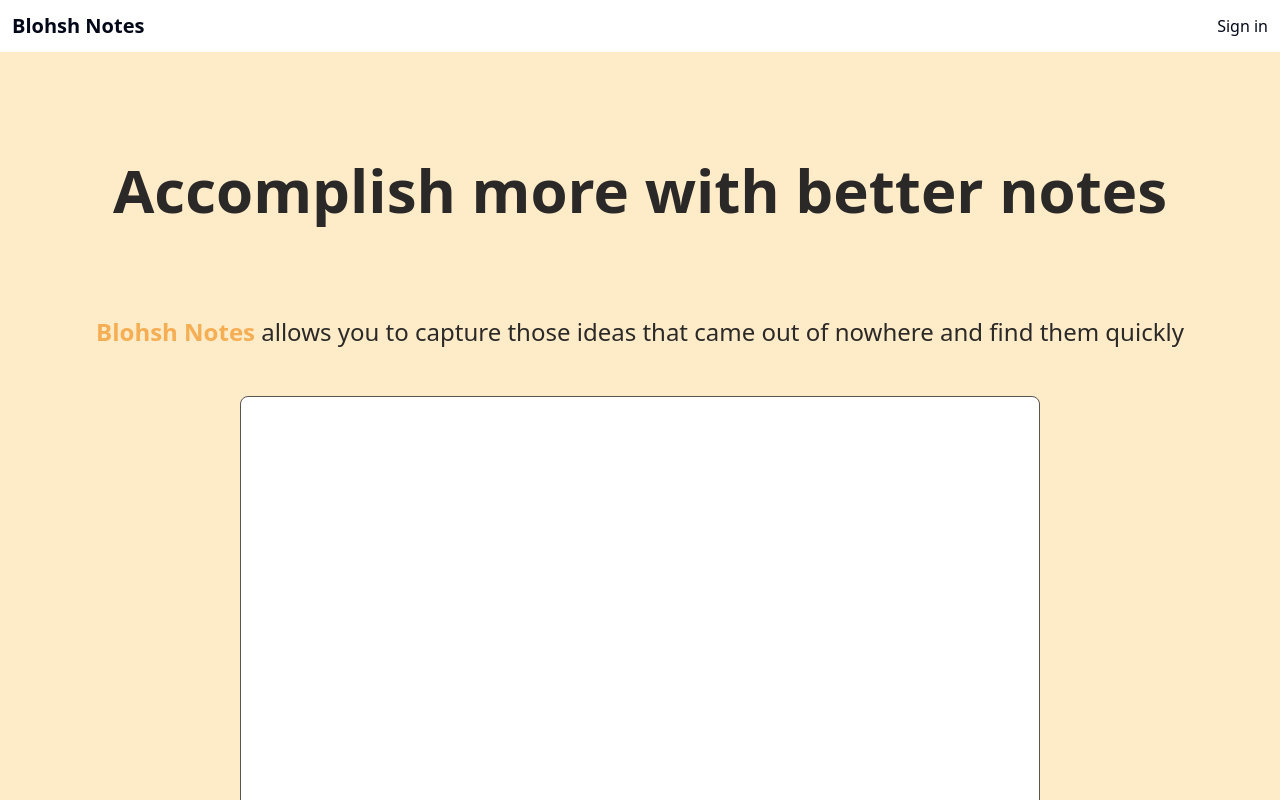
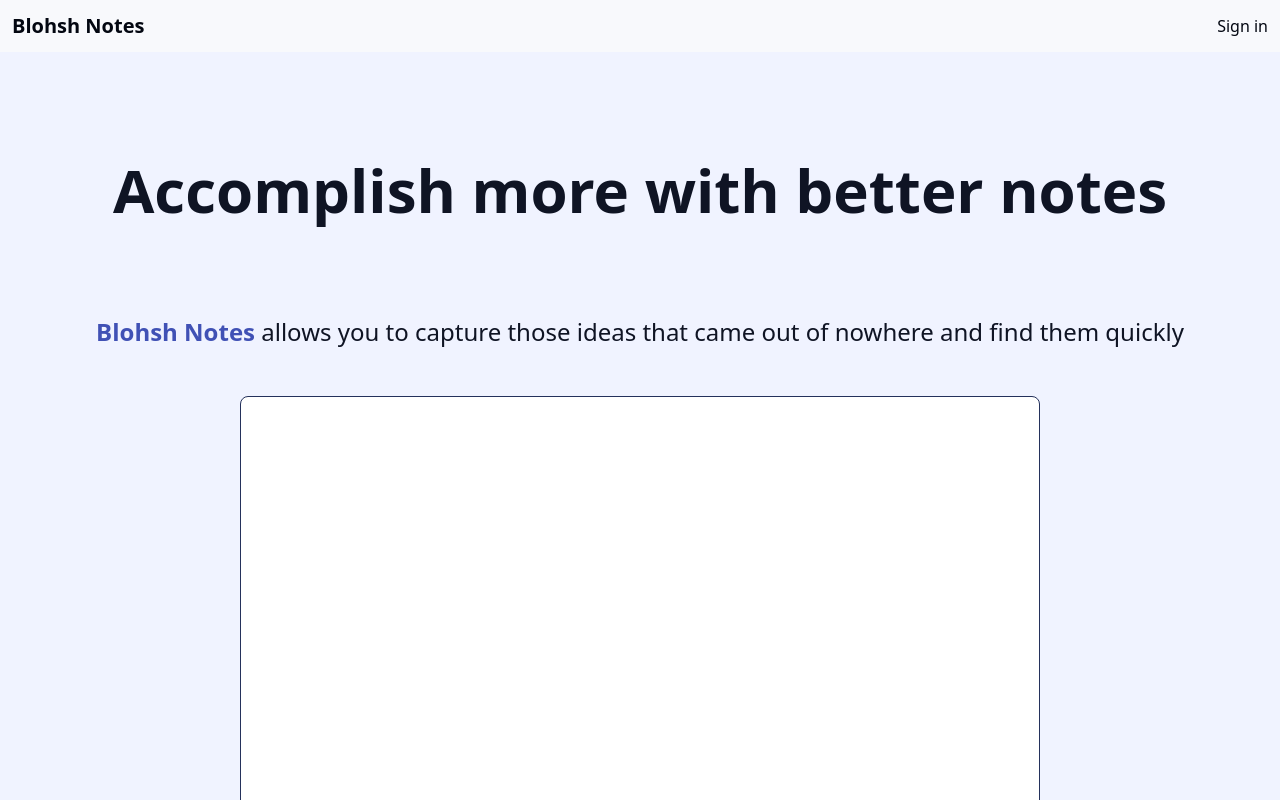
Before and after one commit to Camilo318/blohsh-notes-ssr, a Next.js app: page / in a window 1280 px wide. Shown: the top 800 px of the page. Built offline with nearby package versions, Linux system fonts and the light colour scheme; no server answers.

Commit message:
add theme provider
add new color palette and apply new dark mode

```diff
--- a/package.json
+++ b/package.json
@@ -33,6 +33,7 @@
     "lucide-react": "^0.394.0",
     "next": "^14.2.1",
     "next-auth": "^4.24.7",
+    "next-themes": "^0.3.0",
     "postgres": "^3.4.4",
     "react": "^18.3.0",
     "react-dom": "^18.3.0",
--- a/src/app/layout.tsx
+++ b/src/app/layout.tsx
@@ -5,6 +5,7 @@ import SessionProvider from "~/components/SessionProvider";
 import Header from "~/components/Header";
 import { getServerAuthSession } from "~/server/auth";
 import Providers from "./providers";
+import { ThemeProvider } from "~/components/ThemeProvider";
 
 export const metadata = {
   title: "Blohsh Notes",
@@ -22,10 +23,12 @@ export default async function RootLayout({
     <html lang="en" className={`${GeistSans.variable}`}>
       <body className="flex min-h-svh flex-col">
         <Providers>
-          <SessionProvider session={session}>
-            <Header />
-            <main className="bg-blohsh-secondary flex-1">{children}</main>
-          </SessionProvider>
+          <ThemeProvider attribute="class" defaultTheme="system" enableSystem>
+            <SessionProvider session={session}>
+              <Header />
+              <main className="bg-blohsh-secondary flex-1">{children}</main>
+            </SessionProvider>
+          </ThemeProvider>
         </Providers>
       </body>
     </html>
--- a/src/components/CreateNoteWizard.tsx
+++ b/src/components/CreateNoteWizard.tsx
@@ -16,7 +16,7 @@ export default function CreateNoteWizard() {
 
   return (
     <div
-      className="mx-auto min-h-11 w-full max-w-[600px] rounded-lg border border-[#e0e0e0] bg-card shadow-3xl"
+      className="mx-auto min-h-11 w-full max-w-[600px] rounded-lg border border-blohsh-border bg-card shadow-3xl"
       aria-expanded={collapsibleState === "open"}
       data-state={collapsibleState}
     >
--- a/src/components/Header.tsx
+++ b/src/components/Header.tsx
@@ -8,6 +8,9 @@ import {
   DropdownMenuSeparator,
   DropdownMenuTrigger,
 } from "~/components/ui/dropdown-menu";
+import { Button } from "~/components/ui/button";
+import { MoonIcon, SunIcon } from "lucide-react";
+import { useTheme } from "next-themes";
 
 import { Avatar, AvatarFallback, AvatarImage } from "~/components/ui/avatar";
 import Link from "next/link";
@@ -20,6 +23,8 @@ const Header = () => {
       <div className="text-xl font-bold">Blohsh Notes</div>
 
       {session ? (
+        <div className="flex items-center gap-2">
+          <ModeToggle />
           <DropdownMenu>
             <DropdownMenuTrigger>
               <Avatar>
@@ -43,6 +48,7 @@ const Header = () => {
               </DropdownMenuItem>
             </DropdownMenuContent>
           </DropdownMenu>
+        </div>
       ) : (
         <button onClick={() => signIn(undefined, { callbackUrl: "/notes" })}>
           Sign in
@@ -52,4 +58,31 @@ const Header = () => {
   );
 };
 
+export function ModeToggle() {
+  const { setTheme } = useTheme();
+
+  return (
+    <DropdownMenu>
+      <DropdownMenuTrigger asChild>
+        <Button variant="outline" size="icon">
+          <SunIcon className="h-[1.2rem] w-[1.2rem] rotate-0 scale-100 transition-all dark:-rotate-90 dark:scale-0" />
+          <MoonIcon className="absolute h-[1.2rem] w-[1.2rem] rotate-90 scale-0 transition-all dark:rotate-0 dark:scale-100" />
+          <span className="sr-only">Toggle theme</span>
+        </Button>
+      </DropdownMenuTrigger>
+      <DropdownMenuContent align="end">
+        <DropdownMenuItem onClick={() => setTheme("light")}>
+          Light
+        </DropdownMenuItem>
+        <DropdownMenuItem onClick={() => setTheme("dark")}>
+          Dark
+        </DropdownMenuItem>
+        <DropdownMenuItem onClick={() => setTheme("system")}>
+          System
+        </DropdownMenuItem>
+      </DropdownMenuContent>
+    </DropdownMenu>
+  );
+}
+
 export default Header;
--- a/src/components/Landing.tsx
+++ b/src/components/Landing.tsx
@@ -69,7 +69,7 @@ export function Landing() {
         quickly
       </h5>
 
-      <div className="mx-auto my-8 w-11/12 min-w-72 max-w-[800px] rounded-lg border border-blohsh-border bg-white text-blohsh-foreground">
+      <div className="mx-auto my-8 w-11/12 min-w-72 max-w-[800px] rounded-lg border border-blohsh-border bg-card text-blohsh-foreground">
         <p className="feature">Create notes</p>
         <p className="feature">Edit notes</p>
         <p className="feature">Delete notes</p>
--- /dev/null
+++ b/src/components/ThemeProvider.tsx
@@ -0,0 +1,9 @@
+"use client";
+
+import * as React from "react";
+import { ThemeProvider as NextThemesProvider } from "next-themes";
+import { type ThemeProviderProps } from "next-themes/dist/types";
+
+export function ThemeProvider({ children, ...props }: ThemeProviderProps) {
+  return <NextThemesProvider {...props}>{children}</NextThemesProvider>;
+}
--- a/src/styles/globals.css
+++ b/src/styles/globals.css
@@ -4,71 +4,77 @@
 
 @layer base {
   :root {
-    --background: 0 0% 100%;
-    --foreground: 222.2 84% 4.9%;
+    --background: 220 33% 98%;
+    --foreground: 224 71% 4%;
 
     --card: 0 0% 100%;
-    --card-foreground: 225 6% 13%;
+    --card-foreground: 224 71% 4%;
 
-    --blohsh: 33 90% 65%;
-    --blohsh-secondary: 39 96% 89%;
-    --blohsh-foreground: 30 5% 16%;
-    --blohsh-border: 30 5% 33%;
-    --blohsh-hover: 213 5% 39% / 15.7%;
+    --blohsh: 231 48% 48%;
+    --blohsh-secondary: 227 100% 97%;
+    --blohsh-foreground: 226 43% 10%;
+    --blohsh-border: 226 43% 25%;
+    --blohsh-hover: 226 43% 39% / 15%;
 
     --popover: 0 0% 100%;
-    --popover-foreground: 222.2 84% 4.9%;
+    --popover-foreground: 224 71% 4%;
 
-    --primary: 222.2 47.4% 11.2%;
+    --primary: 226 70% 55%;
     --primary-foreground: 210 40% 98%;
 
-    --secondary: 210 40% 96.1%;
-    --secondary-foreground: 222.2 47.4% 11.2%;
+    --secondary: 220 14% 90%;
+    --secondary-foreground: 224 71% 4%;
 
-    --muted: 210 40% 96.1%;
-    --muted-foreground: 215.4 16.3% 46.9%;
+    --muted: 220 14% 90%;
+    --muted-foreground: 220 8% 46%;
 
-    --accent: 210 40% 96.1%;
-    --accent-foreground: 222.2 47.4% 11.2%;
+    --accent: 220 14% 90%;
+    --accent-foreground: 224 71% 4%;
 
-    --destructive: 0 84.2% 60.2%;
+    --destructive: 0 84% 60%;
     --destructive-foreground: 210 40% 98%;
 
-    --border: 214.3 31.8% 91.4%;
-    --input: 214.3 31.8% 91.4%;
-    --ring: 222.2 84% 4.9%;
+    --border: 220 13% 91%;
+    --input: 220 13% 91%;
+    --ring: 226 70% 55%;
 
     --radius: 0.5rem;
   }
 
   .dark {
-    --background: 222.2 84% 4.9%;
+    --background: 224 71% 4%;
     --foreground: 210 40% 98%;
 
-    --card: 222.2 84% 4.9%;
+    --card: 224 71% 4%;
     --card-foreground: 210 40% 98%;
 
-    --popover: 222.2 84% 4.9%;
+    --blohsh: 231 48% 48%;
+    --blohsh-secondary: 226 43% 10%;
+    --blohsh-foreground: 227 100% 97%;
+    --blohsh-border: 226 43% 75%;
+    --blohsh-hover: 226 43% 61% / 25%;
+
+    --popover: 224 71% 4%;
     --popover-foreground: 210 40% 98%;
 
-    --primary: 210 40% 98%;
-    --primary-foreground: 222.2 47.4% 11.2%;
+    --primary: 226 70% 55%;
+    --primary-foreground: 210 40% 98%;
 
-    --secondary: 217.2 32.6% 17.5%;
+    --secondary: 215 27% 17%;
     --secondary-foreground: 210 40% 98%;
 
-    --muted: 217.2 32.6% 17.5%;
-    --muted-foreground: 215 20.2% 65.1%;
+    --muted: 215 27% 17%;
+    --muted-foreground: 217 19% 73%;
 
-    --accent: 217.2 32.6% 17.5%;
+    --accent: 215 27% 17%;
     --accent-foreground: 210 40% 98%;
 
-    --destructive: 0 62.8% 30.6%;
+    --destructive: 0 62% 30%;
     --destructive-foreground: 210 40% 98%;
 
-    --border: 217.2 32.6% 17.5%;
-    --input: 217.2 32.6% 17.5%;
-    --ring: 212.7 26.8% 83.9%;
+    --border: 215 27% 17%;
+    --input: 215 27% 17%;
+    --ring: 226 70% 55%;
   }
 }
 
```
Also changed, not shown: 1 other file (tests, documents, lock files or other folders). Lines whose indentation alone changed are shown as unchanged.
